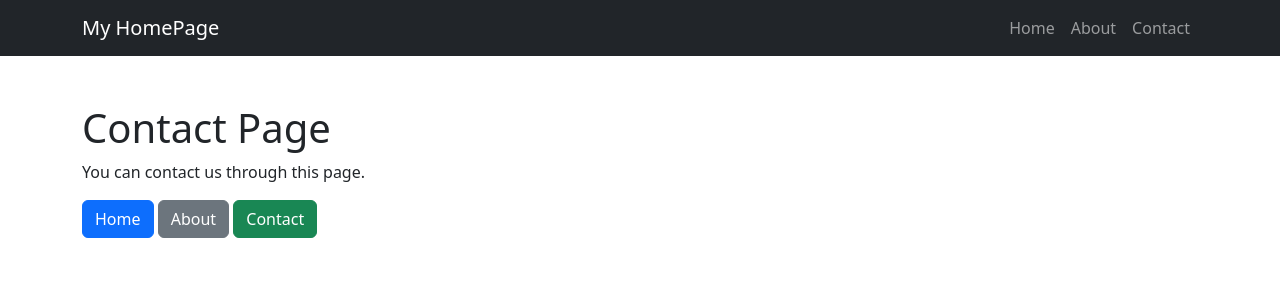
After one commit to JULPACIS24/WebSystem-ITE311, a CodeIgniter 4 app: the page made by app/Views/contact.php in a window 1280 px wide. The commit adds this page. Shown: the top 300 px of the page. Run offline with PHP 8.4 and a stand-in for CodeIgniter, Linux system fonts and the light colour scheme; the template is opened without the code that fills it, so the values that code supplies are empty; some libraries are stand-ins or nearby versions.

Commit message:
change folder

```diff
--- a/app/Config/Database.php
+++ b/app/Config/Database.php
@@ -27,13 +27,13 @@ class Database extends Config
     public array $default = [
         'DSN'          => '',
         'hostname'     => 'localhost',
-        'username'     => '',
+        'username'     => 'root',
         'password'     => '',
-        'database'     => '',
+        'database'     => 'lms_pacis',
         'DBDriver'     => 'MySQLi',
         'DBPrefix'     => '',
         'pConnect'     => false,
-        'DBDebug'      => true,
+        'DBDebug'      => (ENVIRONMENT !== 'production'),
         'charset'      => 'utf8mb4',
         'DBCollat'     => 'utf8mb4_general_ci',
         'swapPre'      => '',
--- a/app/Config/Migrations.php
+++ b/app/Config/Migrations.php
@@ -46,5 +46,6 @@ class Migrations extends BaseConfig
      * - Y-m-d-His_
      * - Y_m_d_His_
      */
-    public string $timestampFormat = 'Y-m-d-His_';
+    public string $timestampFormat = 'Y_m_d_His';
+    public string $type = 'sequential';
 }
--- a/app/Config/Routes.php
+++ b/app/Config/Routes.php
@@ -6,4 +6,6 @@ use CodeIgniter\Router\RouteCollection;
  * @var RouteCollection $routes
  */
 $routes->get('/', 'Home::index');
-$routes->get('/home', 'Home::index');
+$routes->get('/index', 'Home::index');
+$routes->get('/about', 'Home::about');
+$routes->get('/contact', 'Home::contact');
--- /dev/null
+++ b/app/Views/contact.php
@@ -0,0 +1,10 @@
+<?= $this->extend('template') ?>
+
+<?= $this->section('content') ?>
+    <h1>Contact Page</h1>
+    <p>You can contact us through this page.</p>
+
+    <a href="<?= base_url('/') ?>" class="btn btn-primary">Home</a>
+    <a href="<?= base_url('about') ?>" class="btn btn-secondary">About</a>
+    <a href="<?= base_url('contact') ?>" class="btn btn-success">Contact</a>
+<?= $this->endSection() ?>
--- a/app/Views/home.php
+++ /dev/null
@@ -1,6 +0,0 @@
-<?= $this->extend('template') ?>
-
-<?= $this->section('content') ?>
-    <h1>Welcome to Pacis Home Page!</h1>
-    <p>This page is using a Bootstrap template Pacis.</p>
-<?= $this->endSection() ?>
--- a/app/Views/template.php
+++ b/app/Views/template.php
@@ -8,8 +8,24 @@
 <body>
 
 <nav class="navbar navbar-expand-lg navbar-dark bg-dark">
-  <div class="container-fluid">
-    <a class="navbar-brand" href="#">My HomePage</a>
+  <div class="container">
+    <a class="navbar-brand" href="<?= base_url('/') ?>">My HomePage</a>
+    <button class="navbar-toggler" type="button" data-bs-toggle="collapse" data-bs-target="#navbarNav" aria-controls="navbarNav" aria-expanded="false" aria-label="Toggle navigation">
+      <span class="navbar-toggler-icon"></span>
+    </button>
+    <div class="collapse navbar-collapse" id="navbarNav">
+      <ul class="navbar-nav ms-auto">
+        <li class="nav-item">
+          <a class="nav-link" href="<?= base_url('/') ?>">Home</a>
+        </li>
+        <li class="nav-item">
+          <a class="nav-link" href="<?= base_url('about') ?>">About</a>
+        </li>
+        <li class="nav-item">
+          <a class="nav-link" href="<?= base_url('contact') ?>">Contact</a>
+        </li>
+      </ul>
+    </div>
   </div>
 </nav>
 
@@ -17,6 +33,6 @@
     <?= $this->renderSection('content') ?>
 </div>
 
- <script src="https://cdn.jsdelivr.net/npm/bootstrap@5.3.7/dist/js/bootstrap.bundle.min.js" integrity="sha384-ndDqU0Gzau9qJ1lfW4pNLlhNTkCfHzAVBReH9diLvGRem5+R9g2FzA8ZGN954O5Q" crossorigin="anonymous"></script>
+<script src="https://cdn.jsdelivr.net/npm/bootstrap@5.3.7/dist/js/bootstrap.bundle.min.js" integrity="sha384-ndDqU0Gzau9qJ1lfW4pNLlhNTkCfHzAVBReH9diLvGRem5+R9g2FzA8ZGN954O5Q" crossorigin="anonymous"></script>
 </body>
 </html>
```
Also changed, not shown: app/Controllers/Home.php (+13 -1 lines), app/Database/Seeds/UsersSeeder.php (added, +37 -0 lines), app/Views/about.php (added, +10 -0 lines), app/Views/index.php (added, +12 -0 lines), app/Database/Migrations/20250814060603_CreateUsersTable.php (added), app/Database/Migrations/20250814060648_CreateCoursesTable.php (added), app/Database/Migrations/20250814060712_CreateEnrollmentsTable.php (added), app/Database/Migrations/20250814060725_CreateLessonsTable.php (added), app/Database/Migrations/20250814060744_CreateQuizzesTable.php (added), app/Database/Migrations/20250814060803_CreateSubmissionsTable.php (added), 3 other files.
